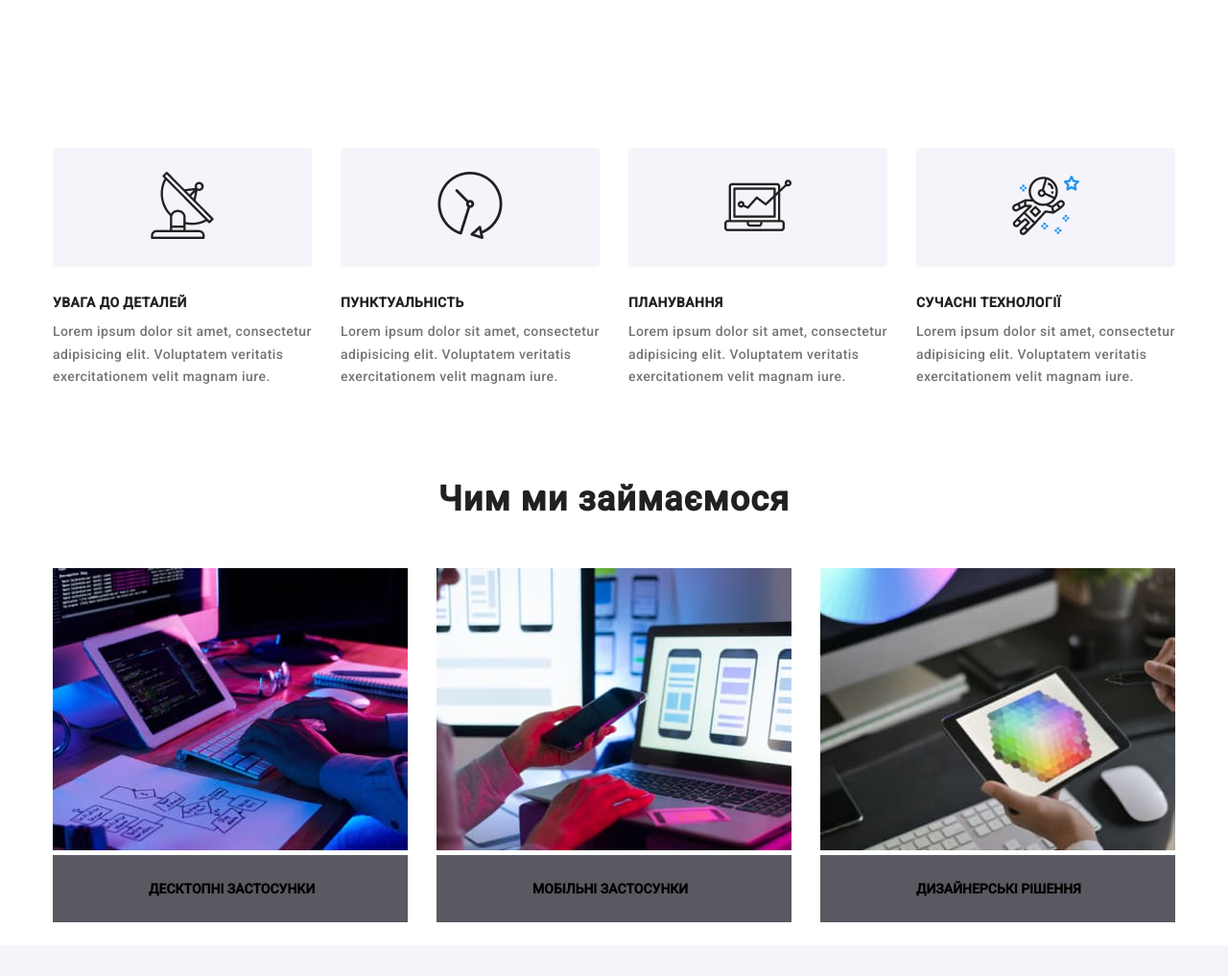
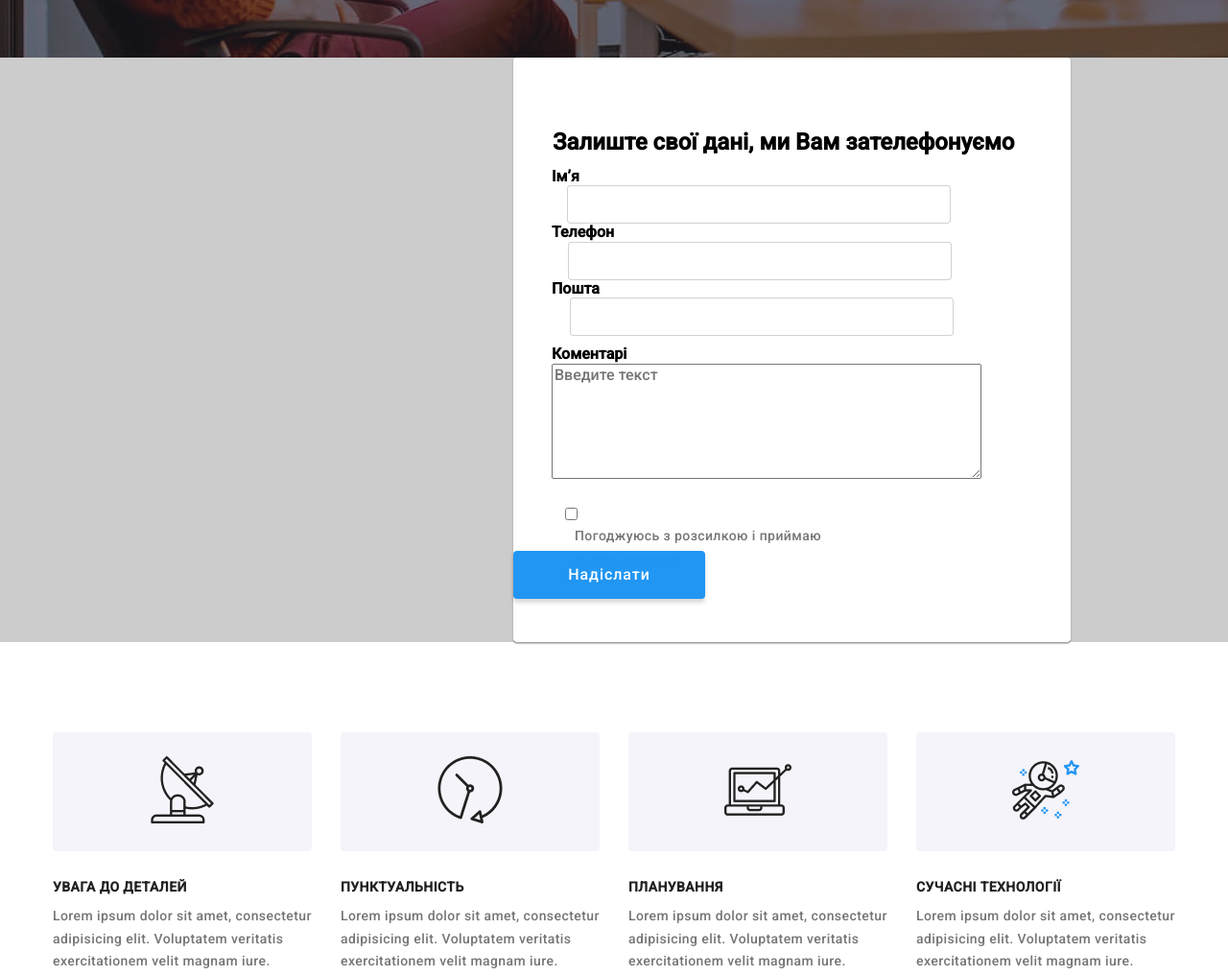
Before and after one commit to Maks3502/Webstudio, a plain HTML site: page index.html in a window 1280 px wide. Shown: the part 620-1637 px from the top of the page at 96% size. Drawn offline with nearby package versions, Linux system fonts and the light colour scheme.

Commit message:
Add files via upload

```diff
--- a/index.html
+++ b/index.html
@@ -53,6 +53,39 @@
         Замовити послугу
       </button>
     </section>
+    <div class="backdrop">
+      <div class="modall">
+<ul>
+  <li class="list-closde"><svg class="closde"><use href="./images/symbol-defs.svg#closde">
+  </use></svg></li>
+  <li class="list-leave-it"><h2>Залиште свої дані, ми Вам зателефонуємо </h2></li>
+
+  <li class="list-people"><p>Ім’я</p>
+  <svg class="people"><use href="./images/symbol-defs.svg#people"></use></svg>
+  <input type="text" class="input-1">
+</li>
+<li class="list-tel">
+  <p>Телефон</p>
+  <svg class="tel"><use href="./images/symbol-defs.svg#tel"></use></svg>
+  <input type="text" class="input-1">
+</li>
+<li class="list-mail">
+  <p>Пошта</p>
+  <svg class="mail"><use href="./images/symbol-defs.svg#mail"></use></svg>
+  <input type="text" class="input-1">
+</li>
+<li class="write-tex">
+  <p>Коментарі</p>
+  <textarea class="modal-imput"  placeholder="Введите текст"></textarea>
+</li>
+<li class="list-checkbox">
+  <input type="checkbox">
+  <p class="I-agree">Погоджуюсь з розсилкою і приймаю <a class="link-checkbox" href="">Умови договору</a></p>
+</li>
+</ul>
+<button class="main-btn">Надіслати</button>
+      </div>
+    </div>
 
     <!-- Чому ми? -->
     <section class="about-section">
@@ -100,6 +133,7 @@
          <p class="team-do">ДЕСКТОПНІ ЗАСТОСУНКИ</p>
          </div>
         </li>
+
         <li class="item-work">
           <img class="pages" src="./images/1234.jpg" alt="1234">
           <div class="decision">
@@ -126,26 +160,26 @@
       <ul class="team">
         <li class="team-item">
           <img src="./images/028.jpg" alt="028">
-          <h3 class="team-name">Ігор Дем’яненко</h3>
+          <h3 class="team-name">Ігорь Демянов</h3>
           <p class="team-profesion">Product Designer</p>
           <ul class="social-list">
             <li class="social-item">
-              <a>
+              <a class="social-link">
 <svg class="svg-social-networks"><use href="./images/symbol-defs.svg#instagram"></use></svg>
               </a>
             </li>
             <li class="social-item">
-            <a>
+            <a class="social-link">
               <svg class="svg-social-networks"><use href="./images/symbol-defs.svg#twitter"></use></svg>
             </a>
             </li>
             <li class="social-item">
-              <a>
+              <a class="social-link">
                 <svg class="svg-social-networks"><use href="./images/symbol-defs.svg#facebook"></use></svg>
               </a>
             </li>
             <li class="social-item">
-              <a>
+              <a class="social-link">
                 <svg class="svg-social-networks"><use href="./images/symbol-defs.svg#linkedin"></use></svg>
               </a>
             </li>
@@ -154,24 +188,24 @@
           <img src="./images/901.jpg" alt="901">
           <h3 class="team-name">Ольга Репіна</h3>
           <p class="team-profesion">Frontend Developer</p>
-          <ul class="social-list">
+         <ul class="social-list">
             <li class="social-item">
-              <a>
+              <a class="social-link">
 <svg class="svg-social-networks"><use href="./images/symbol-defs.svg#instagram"></use></svg>
               </a>
             </li>
             <li class="social-item">
-            <a>
+            <a class="social-link">
               <svg class="svg-social-networks"><use href="./images/symbol-defs.svg#twitter"></use></svg>
             </a>
             </li>
             <li class="social-item">
-              <a>
+              <a class="social-link">
                 <svg class="svg-social-networks"><use href="./images/symbol-defs.svg#facebook"></use></svg>
               </a>
             </li>
             <li class="social-item">
-              <a>
+              <a class="social-link">
                 <svg class="svg-social-networks"><use href="./images/symbol-defs.svg#linkedin"></use></svg>
               </a>
             </li>
@@ -182,22 +216,22 @@
           <p class="team-profesion">Marketing</p>
           <ul class="social-list">
             <li class="social-item">
-              <a>
+              <a class="social-link">
 <svg class="svg-social-networks"><use href="./images/symbol-defs.svg#instagram"></use></svg>
               </a>
             </li>
             <li class="social-item">
-            <a>
+            <a class="social-link">
               <svg class="svg-social-networks"><use href="./images/symbol-defs.svg#twitter"></use></svg>
             </a>
             </li>
             <li class="social-item">
-              <a>
+              <a class="social-link">
                 <svg class="svg-social-networks"><use href="./images/symbol-defs.svg#facebook"></use></svg>
               </a>
             </li>
             <li class="social-item">
-              <a>
+              <a class="social-link">
                 <svg class="svg-social-networks"><use href="./images/symbol-defs.svg#linkedin"></use></svg>
               </a>
             </li>
@@ -208,22 +242,22 @@
           <p class="team-profesion">UI Designer</p>
         <ul class="social-list">
             <li class="social-item">
-              <a>
+              <a class="social-link">
 <svg class="svg-social-networks"><use href="./images/symbol-defs.svg#instagram"></use></svg>
               </a>
             </li>
             <li class="social-item">
-            <a>
+            <a class="social-link">
               <svg class="svg-social-networks"><use href="./images/symbol-defs.svg#twitter"></use></svg>
             </a>
             </li>
             <li class="social-item">
-              <a>
+              <a class="social-link">
                 <svg class="svg-social-networks"><use href="./images/symbol-defs.svg#facebook"></use></svg>
               </a>
             </li>
             <li class="social-item">
-              <a>
+              <a class="social-link">
                 <svg class="svg-social-networks"><use href="./images/symbol-defs.svg#linkedin"></use></svg>
               </a>
             </li>
@@ -248,9 +282,17 @@
 
   </main>
   <footer class="footer">
+    <div>
     <h2 class="logo-footer"><span class="logo-word">Web</span>Studio</h2>
+    <address class="place">м. Київ, пр-т Лесі Українки, 26</address>
+    <ul class="list-footer">
+      <li class="email-footer">info@example.com</li>
+      <li class="tel-footer">tel:099 111 11 11</li>
+    </ul>
+    </div>
+    <div>
     <h2 class="Join-in">Приєднуйтесь</h2>
-    <ul class="list-footer"><li class="list-item-footer">
+<ul class="list-footer"><li class="list-item-footer">
               <a>
 <svg class="svg-social-networks"><use href="./images/symbol-defs.svg#instagram"></use></svg>
               </a>
@@ -273,11 +315,8 @@
           </ul>
           </li>
     </ul>
-    <address class="place">м. Київ, пр-т Лесі Українки, 26</address>
-    <ul class="list-footer">
-      <li class="email-footer">info@example.com</li>
-      <li class="tel-footer">tel:099 111 11 11</li>
-    </ul>
+    </div>
+
   </footer>
 </body>
 
--- a/style.css
+++ b/style.css
@@ -117,8 +117,7 @@ bottom: 98.43%;
 .hero-section  {
 height: 600px;
 padding-top: 200px;
-background-image: linear-gradient (rgba(47, 48, 58, 0.4),rgba(47, 48, 58, 0.4)),url(./images/835.jpg);
-
+background-image: linear-gradient(rgba(47, 48, 58, 0.4), rgba(47, 48, 58, 0.4)), url(./images/835.jpg);
 }
 
 
@@ -262,6 +261,7 @@ margin-bottom: 50px;
 }
 .item-work{
     margin-right: 30px;
+    padding-bottom: 200px;
 }
 .item-work:last-child{
     margin-right: 0px;
@@ -274,18 +274,20 @@ margin-bottom: 50px;
 font-size: 14px;
 text-align: center;
 line-height: 16px;
-/* background: rgba(47, 48, 58, 0.8); */
+color: red;
+
 }
 .decision{
-    position: absolute;
+    position: relative;
     height:70px ;
     width:370px ;
     background: rgba(47, 48, 58, 0.8);
+    top: 224px;
 }
 .pages{
     width: 370px;
     height: 294px;
-    position: relative;
+    position: absolute;
 }
 
 
@@ -316,7 +318,6 @@ line-height: 16px;
     color: #212121;
 }
 .team-item{
-
     width: 270px;
     padding-bottom: 30px;
     margin-right: 30px;
@@ -391,6 +392,7 @@ width: 270px;
      .footer {
    padding-bottom: 60px;
     background: #2F303A;
+    display: flex;
 }
 
 .logo-footer {
@@ -438,7 +440,7 @@ width: 270px;
     font-weight: 400;
     font-size: 14px;
     line-height: 1.7;
-margin-left: 215px;
+    padding-left: 215px;
     letter-spacing: 0.03em;
     color: rgba(255, 255, 255, 0.6);
 }
@@ -519,7 +521,7 @@ margin-bottom: 16px;
     display:flex;
 }
 .list-item-footer{
-    padding-left: 516px;
+
 }
 .svg-social-networks-footer{
 fill: #FFFFFF;
@@ -537,25 +539,33 @@ margin-right: 10px;
     display: flex;
 }
 .social-item{
-    margin-right: 10px;
+    margin-right: 30px;
     margin-top: 16px;
     padding-bottom: 30px;
 }
 .social-item:first-child{
-    padding-left: 44px;
+    padding-left: 30px;
 }
 .svg-social-networks{
     width: 30px;
     height: 30px;
-    margin-right:10px ;
-    margin-top: 16px;
     fill:#AFB1B8 ;
 }
+.social-link{
+    width: 30px;
+height: 30px;
+}
 
-.svg-social-networks:hover{
+.social-link:hover{
     fill: #FFFFFF;
     background-color: #2196F3;
-    border-radius: 100%;
+    border-radius: 50%;
+padding-left: 15px;
+padding-top: 25px;
+padding-bottom: 15px;
+padding-right: 15px;
+width: 30px;
+height: 30px;
 }
 .list-item-footer{
     margin-right: 10px;
@@ -564,3 +574,104 @@ margin-right: 10px;
 .list-item-footer:first-child{
     padding-left: 516px;
 }
+.backdrop{
+    padding-left: 535px;
+ transition: (-50%,-50%);
+ background-color: rgba(0, 0, 0, 0.2);
+}
+.modall{
+
+    width: 581px;
+height: 609px;
+background: #FFFFFF;
+box-shadow: 0px 1px 3px rgba(0, 0, 0, 0.12), 0px 1px 1px rgba(0, 0, 0, 0.14), 0px 2px 1px rgba(0, 0, 0, 0.2);
+border-radius: 4px;
+}
+.closde{
+    width: 11px;
+    height: 11px;
+}
+.people{
+    width: 12px;
+    height: 12px;
+}
+.list-closde{
+    padding-left: 537px;
+    padding-top: 17px;
+}
+.list-leave-it{
+    padding-left: 41px;
+    padding-top: 40px;
+    margin-bottom: 12px;
+}
+.input-1{
+    width: 400px;
+height: 40px;
+border: 1px solid rgba(33, 33, 33, 0.2);
+border-radius: 4px;
+}
+.list-people{
+    padding-left: 40px;
+}
+.tel{
+    width: 13px;
+    height: 13px;
+}
+.list-tel{
+    padding-left: 40px;
+}
+.list-mail{
+    padding-left: 40px;
+}
+.mail{
+    width: 15px;
+    height: 13px;
+}
+.modal-imput{
+    width: 448px;
+height: 120px;
+}
+.write-tex{
+    padding-left: 40px;
+    margin-top: 10px;
+}
+.list-checkbox{
+    margin-top: 25px;
+    padding-left: 54px;
+    width: 15px;
+    height: 16px;
+}
+.I-agree{
+    font-weight: 400;
+font-size: 14px;
+line-height: 24px;
+letter-spacing: 0.03em;
+
+color: #757575;
+width: 300px;
+height: 24px;
+margin-left: 10px;
+}
+.link-checkbox{
+    color: rgba(33, 150, 243, 1);
+    height: 24px;
+    width: 100px;
+}
+.main-btn{
+    border: none;
+    font-size: 16px;
+    padding: auto;
+    margin-top: 30px;
+    line-height: 1.9;
+    align-items: center;
+    text-align: center;
+    letter-spacing: 0.06em;
+    color: #FFFFFF;
+    width: 200px;
+    height: 50px;
+    display: block;
+
+    background: #2196F3;
+    box-shadow: 0px 4px 4px rgba(0, 0, 0, 0.15);
+    border-radius: 4px;
+}
```
